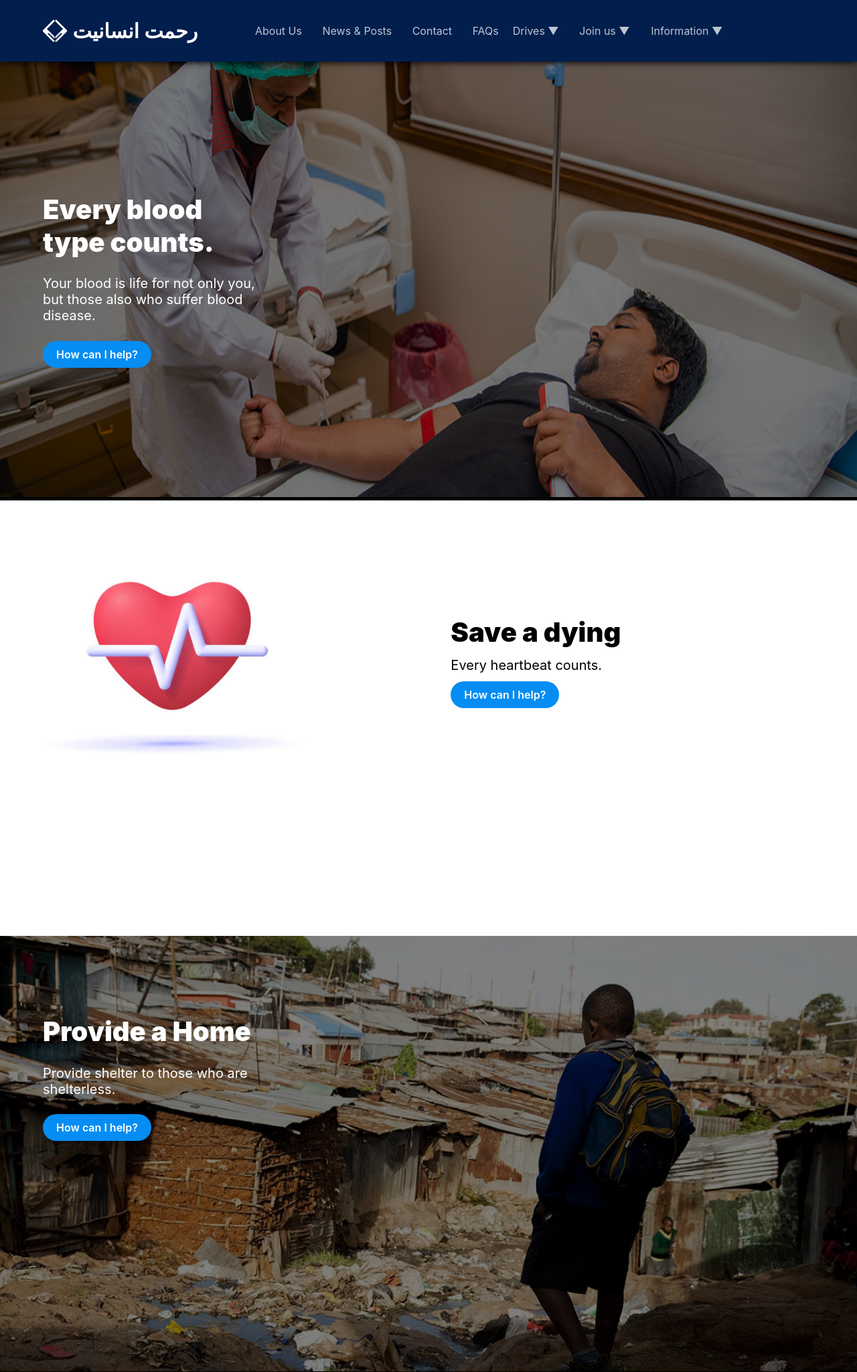
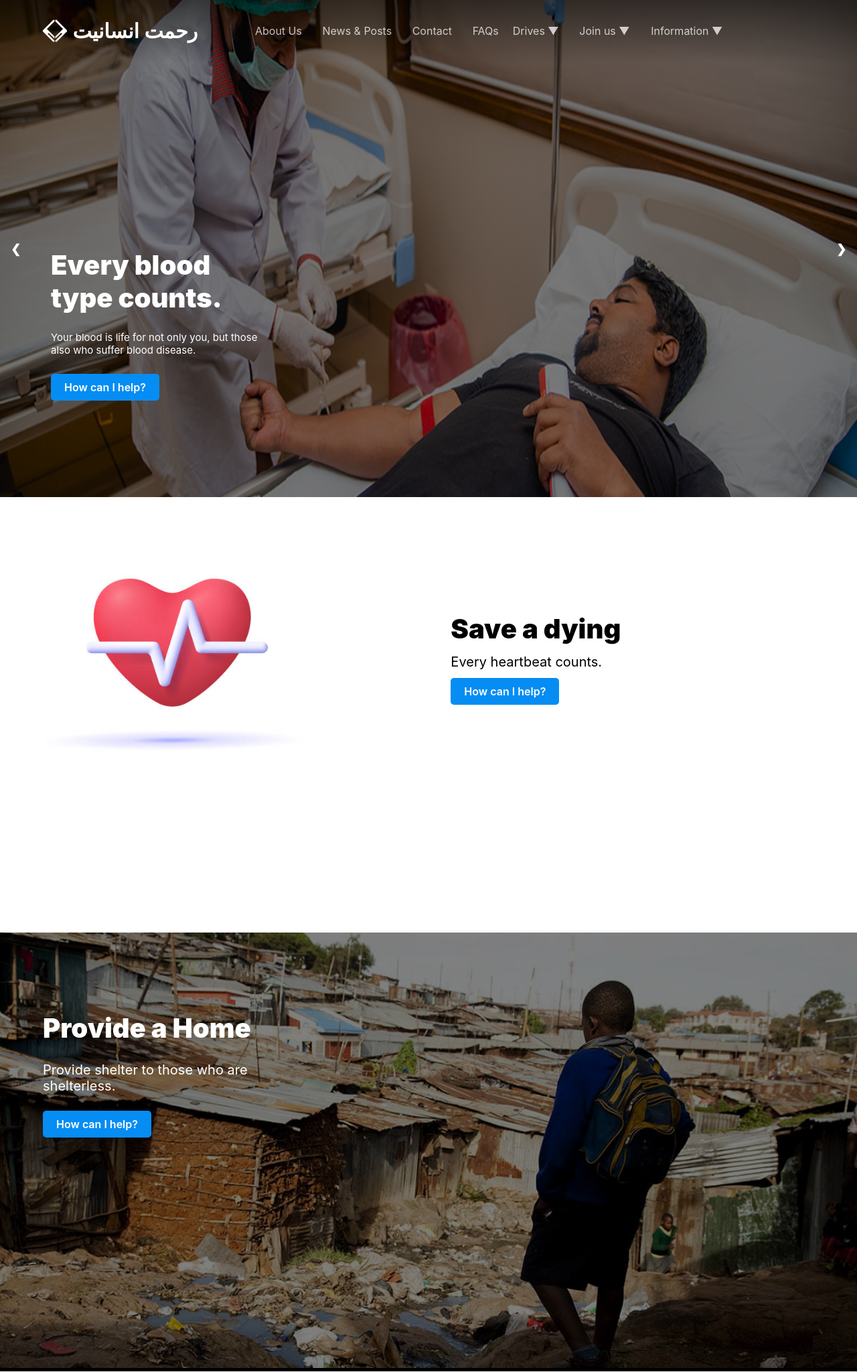
Before and after one commit to tayyibgondal/Rehmat-e-Insaniyat-Foundation, a Django app: page / in a window 1280 px wide. Shown: the top 2048 px of the page at 67% size. Run offline with Django 4.2, Linux system fonts and the light colour scheme.

Commit message:
More UI changes.
UI changes.
- box style changed from sharp rounds to lenient rounds to give firmer look.
- added slideshow menu at the home page
- other quality of life changes.

```diff
--- a/static/css/blue_btn.css
+++ b/static/css/blue_btn.css
@@ -2,7 +2,7 @@
     position: relative;
     margin-top: 2%;
     left: 5%;
-    border-radius: 50px;
+    border-radius: 5px;
     font-family: "Inter SemiBold";
     width: fit-content;
     padding: 10px;
@@ -21,7 +21,7 @@
 
 .lgn_sgn_button{
     position: relative;
-    border-radius: 50px;
+    border-radius: 5px;
     font-family: "Inter SemiBold";
     width: fit-content;
     padding: 10px;
--- a/static/css/employee_home.css
+++ b/static/css/employee_home.css
@@ -12,9 +12,9 @@
     padding: 3%;
     width: 90%;
     display: block;
-    background-color: rgb(180, 180, 180, 0.5);
+    background-color: rgba(180, 180, 180, 0.5);
     box-shadow: 0px 5px 10px 0px rgb(0, 0, 0, 1);
-    border-radius: 25px;
+    border-radius: 5px;
     margin-bottom: 5%;
 }
 
--- a/static/css/header.css
+++ b/static/css/header.css
@@ -66,8 +66,7 @@
     font-weight: bolder;
     font-size: 30px;
     padding: 2%;
-    box-shadow: 0px 1px 10px 0px black;
-    /* transition-duration: 1s; */
+    transition-duration: 0.5s;
 
     /* animations */
     animation-name: fade-in;
@@ -75,6 +74,16 @@
     animation-iteration-count: 1;
     animation-direction: normal;
     animation-timing-function: cubic-bezier(0, 0.82, 0.165, 1);
+}
+
+.transparent_bg{
+    background: linear-gradient(360deg, #ffffff00, #00000081);
+    margin-bottom: -100px;
+}
+
+.main_hd_solid_bg{
+    background-color: #011E4D;
+    box-shadow: 0px 1px 10px 0px black;
 }
 
 .wstitle{
@@ -105,7 +114,7 @@
 }
 
 .goldbtn{
-    border-radius: 50px;
+    border-radius: 5px;
     font-family: "Inter SemiBold";
     width: fit-content;
     padding: 10px;
@@ -120,7 +129,7 @@
 }
 
 .loginbtn{
-    border-radius: 50px;
+    border-radius: 5px;
     font-family: "Inter SemiBold";
     width: fit-content;
     padding: 10px;
--- a/static/css/post.css
+++ b/static/css/post.css
@@ -1,12 +1,12 @@
 .pst_container{
     padding: 3%;
-    margin-top: 5%;
+    margin-top: 1%;
     width: 100%;
     display: block;
     background-color: rgb(180, 180, 180, 0.5);
-    box-shadow: 0px 5px 10px 0px rgb(0, 0, 0, 1);
-    border-radius: 25px;
-    margin-bottom: 5%;
+    /* box-shadow: 0px 5px 10px 0px rgb(0, 0, 0, 1); */
+    border-radius: 5px;
+    margin-bottom: 1%;
 }
 
 .pst_title{
@@ -58,7 +58,7 @@
     margin-top: 1%;
     margin-bottom: 1%;
     border: 0px;
-    border-radius: 15px;
+    border-radius: 5px;
     background-color: #D9D9D9;
     display: inline-block;
     color: rgba(0, 0, 0, 1);
--- /dev/null
+++ b/static/css/slideshow.css
@@ -0,0 +1,101 @@
+.mySlides {display: none}
+.sldshwimg {
+    vertical-align: middle;
+    width: 100%;
+    height: 750px;
+    overflow: hidden;
+}
+
+/* Slideshow container */
+.slideshow-container {
+  max-width: 100%;
+  height: 750px;
+  position: relative;
+  margin: auto;
+}
+
+/* Next & previous buttons */
+.prev, .next {
+  cursor: pointer;
+  position: absolute;
+  top: 50%;
+  width: auto;
+  padding: 16px;
+  margin-top: -22px;
+  color: white;
+  font-weight: bold;
+  font-size: 18px;
+  transition: 0.6s ease;
+  border-radius: 0 3px 3px 0;
+  user-select: none;
+}
+
+/* Position the "next button" to the right */
+.next {
+  right: 0;
+  border-radius: 3px 0 0 3px;
+}
+
+/* On hover, add a black background color with a little bit see-through */
+.prev:hover, .next:hover {
+  background-color: rgba(0,0,0,0.8);
+}
+
+/* Caption text */
+.text {
+  color: #f2f2f2;
+  font-size: 15px;
+  padding: 8px 12px;
+  position: absolute;
+  bottom: 8px;
+  width: 100%;
+  margin-bottom: 10%;
+}
+
+/* Number text (1/3 etc) */
+.numbertext {
+  color: #f2f2f2;
+  font-size: 12px;
+  padding: 8px 12px;
+  position: absolute;
+  top: 0;
+}
+
+/* The dots/bullets/indicators */
+.dot {
+  cursor: pointer;
+  height: 15px;
+  width: 15px;
+  margin: 0 2px;
+  background-color: #bbb;
+  border-radius: 50%;
+  display: inline-block;
+  transition: background-color 0.6s ease;
+}
+
+.active, .dot:hover {
+  background-color: #717171;
+}
+
+/* Fading animation */
+.fade {
+  animation-name: fade;
+  animation-duration: 1s;
+  animation-timing-function: cubic-bezier(0.075, 0.82, 0.165, 1);
+}
+
+@keyframes fade {
+  from {
+        opacity: .4;
+        transform: translate(-50px, 0);
+    }
+    to {
+        opacity: 1;
+        transform: translate(0px, 0);
+    }
+}
+
+/* On smaller screens, decrease text size */
+@media only screen and (max-width: 300px) {
+  .prev, .next,.text {font-size: 11px}
+}
--- a/static/css/user_fields.css
+++ b/static/css/user_fields.css
@@ -6,7 +6,7 @@
   margin-top: 1%;
   margin-bottom: 1%;
   border: 0px;
-  border-radius: 15px;
+  border-radius: 5px;
   background-color: #D9D9D9;
   color: rgba(0, 0, 0, 0.50);
   height: fit-content;
@@ -20,7 +20,7 @@
   margin-top: 1%;
   margin-bottom: 1%;
   border: 0px;
-  border-radius: 15px;
+  border-radius: 5px;
   background-color: #D9D9D9;
   color: rgba(0, 0, 0, 0.50);
   height: fit-content;
@@ -87,7 +87,7 @@
   padding-left:3;
   padding-right: 3%;
   font-size: 14px;
-  border-radius: 15px;
+  border-radius: 5px;
   font-family: 'Inter Light';
   border: 0px;
   border-style: solid;
@@ -111,7 +111,7 @@
   padding-left:3;
   padding-right: 3%;
   font-size: 14px;
-  border-radius: 15px;
+  border-radius: 5px;
   font-family: 'Inter Light';
   border: 0px;
   border-style: solid;
@@ -128,7 +128,7 @@
   padding-left:3;
   padding-right: 3%;
   font-size: 14px;
-  border-radius: 15px;
+  border-radius: 5px;
   font-family: 'Inter Light';
   border: 0px;
   border-style: solid;
@@ -146,7 +146,7 @@
   padding-left:3;
   padding-right: 3%;
   font-size: 14px;
-  border-radius: 15px;
+  border-radius: 5px;
   font-family: 'Inter Light';
   border: 0px;
   border-style: solid;
--- /dev/null
+++ b/static/javascript/slideshow.js
@@ -0,0 +1,26 @@
+let slideIndex = 1;
+showSlides(slideIndex);
+
+function plusSlides(n) {
+  showSlides(slideIndex += n);
+}
+
+function currentSlide(n) {
+  showSlides(slideIndex = n);
+}
+
+function showSlides(n) {
+  let i;
+  let slides = document.getElementsByClassName("mySlides");
+  let dots = document.getElementsByClassName("dot");
+  if (n > slides.length) {slideIndex = 1}
+  if (n < 1) {slideIndex = slides.length}
+  for (i = 0; i < slides.length; i++) {
+    slides[i].style.display = "none";
+  }
+  for (i = 0; i < dots.length; i++) {
+    dots[i].className = dots[i].className.replace(" active", "");
+  }
+  slides[slideIndex-1].style.display = "block";
+  dots[slideIndex-1].className += " active";
+}
--- a/static/javascript/sticky_header.js
+++ b/static/javascript/sticky_header.js
@@ -1,16 +1,23 @@
 // When the user scrolls the page, execute myFunction
 window.onscroll = function() {myFunction()};
+
 // Get the header
 var header = document.getElementById("pg_subheader");
 
 // Get the offset position of the navbar
 var sticky = header.offsetTop;
 
+if(document.getElementById('main_home') != undefined) {
+  header.classList.add('transparent_bg');
+}
+
 // Add the sticky class to the header when you reach its scroll position. Remove "sticky" when you leave the scroll position
 function myFunction() {
   if (window.pageYOffset > sticky) {
     header.classList.add("sticky");
+    header.classList.add("main_hd_solid_bg");
   } else {
     header.classList.remove("sticky");
+    header.classList.remove("main_hd_solid_bg");
   }
 }
--- a/templates/footer.html
+++ b/templates/footer.html
@@ -7,7 +7,7 @@
     <img src="{% static 'images/logo1.png' %}" style="opacity: 50%; margin-left: 80%; overflow: hidden; position: absolute;" width="300px">
     <table class="foottable" width = 95% style="opacity: 100%;">
         <tr>
-            <td colspan="2" style="padding-bottom: 1%;"><element class="foothead">rehmateinsaniyat@gmail.com</element></td>
+            <td colspan="2" style="padding-bottom: 1%;"><element style="background-color: #023483; padding: 2%; padding-top: 1%; padding-bottom: 1%;" class="foothead">rehmateinsaniyat@gmail.com</element></td>
             <td colspan="2" style="padding-bottom: 1%;">
                 <a href="{% url 'login' %}">
                     <button class="loginbtn" style="float: none;">Employee Login</button>
--- a/templates/main.html
+++ b/templates/main.html
@@ -17,6 +17,7 @@
     <link rel="stylesheet" type="text/css" href="{% static 'css/employee_home.css' %}">
     <link rel="stylesheet" type="text/css" href="{% static 'css/featured_items.css' %}">
     <link rel="stylesheet" type="text/css" href="{% static 'css/dropdown.css' %}">
+    <link rel="stylesheet" type="text/css" href="{% static 'css/slideshow.css' %}">
 
 </head>
 <body style="margin: 0;">
@@ -43,4 +44,5 @@
 <script defer src="{% static 'javascript/back_to_top_btn.js' %}"></script>
 <script defer src="{% static 'javascript/login_verifier.js' %}"></script>
 <script defer src="{% static 'javascript/sticky_header.js' %}"></script>
+<script defer src="{% static 'javascript/slideshow.js' %}"></script>
 </html>
--- a/visitor/templates/visitor/home.html
+++ b/visitor/templates/visitor/home.html
@@ -2,10 +2,69 @@
 {%load static%}
 
 {% block content %}
+<element id = "main_home"></element>
+<body bgcolor="black">
+    <div class="slideshow-container" style=" overflow: hidden;">
+        <div class="mySlides fade" style="background-color: black;">
+            <img class="sldshwimg" src="{% static 'images/blood1.png' %}" style="width:100%; opacity: 50%; z-index: -1;">
+            <div class="text">
+                <element class="title">Every blood type counts.</element>
+                <element class="desc">Your blood is life for not only you, but those also who suffer blood disease.</element>
+                <a href="{% url 'vis-drives' %}"> <button class="blue_button">How can I help?</button></a>
+            </div>
+        </div>
 
-<body bgcolor="black">
+        <div class="mySlides fade" style="background-color: black;">
+            <img class="sldshwimg" src="{% static 'images/feature1.jpg' %}" style="width:100%; opacity: 50%; z-index: -1;">
+            <div class="text">
+                <element class="title">Ambulance Service at Miani</element>
+                <element class="desc">
+                    Rehmat-e-Insaniat Foundation is working in 2 provinces currently without any discrimination.
+                    The foundation was already running 2 ambulances but we had routine calls for the provision of
+                    ambulance from the area of Miani.
+                </element>
+            </div>
+        </div>
+
+        <div class="mySlides fade" style="background-color: black;">
+          <img class="sldshwimg" src="{% static 'images/feature2.jpg' %}" style="width:100%; opacity: 50%; z-index: -1;">
+          <div class="text">
+            <element class="title">Monthly Grocery Packages</element>
+            <element class="desc">
+                The increasing inflation has affected the needy in the worse.
+                It is too much difficult for the poor to make the both ends meet
+                in these circumstances.
+            </element>
+        </div>
+        </div>
+
+        <div class="mySlides fade" style="background-color: black;">
+            <img class="sldshwimg" src="{% static 'images/feature3.jpg' %}" style="width:100%; opacity: 50%; z-index: -1;">
+            <div class="text">
+                <element class="title">The 2018 Earthquake Drive.</element>
+                <element class="desc">
+                    An earthquake that shook the entire country. Rehmat-e-Insaniat
+                    was busy in continuous supply of resources to the most dangerous
+                    areas during the days.
+                </element>
+            </div>
+        </div>
+
+
+        <a class="prev" onclick="plusSlides(-1)">❮</a>
+        <a class="next" onclick="plusSlides(1)">❯</a>
+
+        <div style="text-align:center; margin-top: 100%;">
+            <span class="dot" onclick="currentSlide(1)"></span>
+            <span class="dot" onclick="currentSlide(2)"></span>
+            <span class="dot" onclick="currentSlide(3)"></span>
+            <span class="dot" onclick="currentSlide(4)"></span>
+        </div>
+    </div>
+
+
+
     <element class="container">
-        <img class="img" src="{% static 'images/blood1.png' %}" style="width:100%; height: 650px;">
         <div class="title_desc_container" style="margin-top: 60%;" data-aos="fade-up" data-aos-duration=1000>
             <element class="title">Provide a Home</element>
             <element class="desc">Provide shelter to those who are shelterless.</element>
@@ -60,10 +119,7 @@
         <div style="overflow-x: hidden;">
             <img class="img" style=" height: 650px; transform: translate(0,0); animation: jiggle 30s infinite alternate both; backface-visibility: hidden; perspective: 1000px; width: max-content; overflow: hidden;" src="{% static 'images/slide1.jpg' %}">
         </div>
-        <div class="title_desc_container" style="top: 5%;" data-aos="fade-up" data-aos-duration=1000>
-            <element class="title">Every blood type counts.</element>
-            <element class="desc">Your blood is life for not only you, but those also who suffer blood disease.</element>
-            <a href="{% url 'vis-drives' %}"> <button class="blue_button">How can I help?</button></a>
+        <div class="title_desc_container" style="top: 20%;" data-aos="fade-up" data-aos-duration=1000>
         </div>
     </element>
 
```
Also changed, not shown: employees/templates/employees/home.html (+27 -16 lines), static/images/blur1.png (added), static/images/blur2.jpg (added), static/images/blur3.jpg (added), static/images/feature1.jpg (added), static/images/feature2.jpg (added), static/images/feature3.jpg (added).
